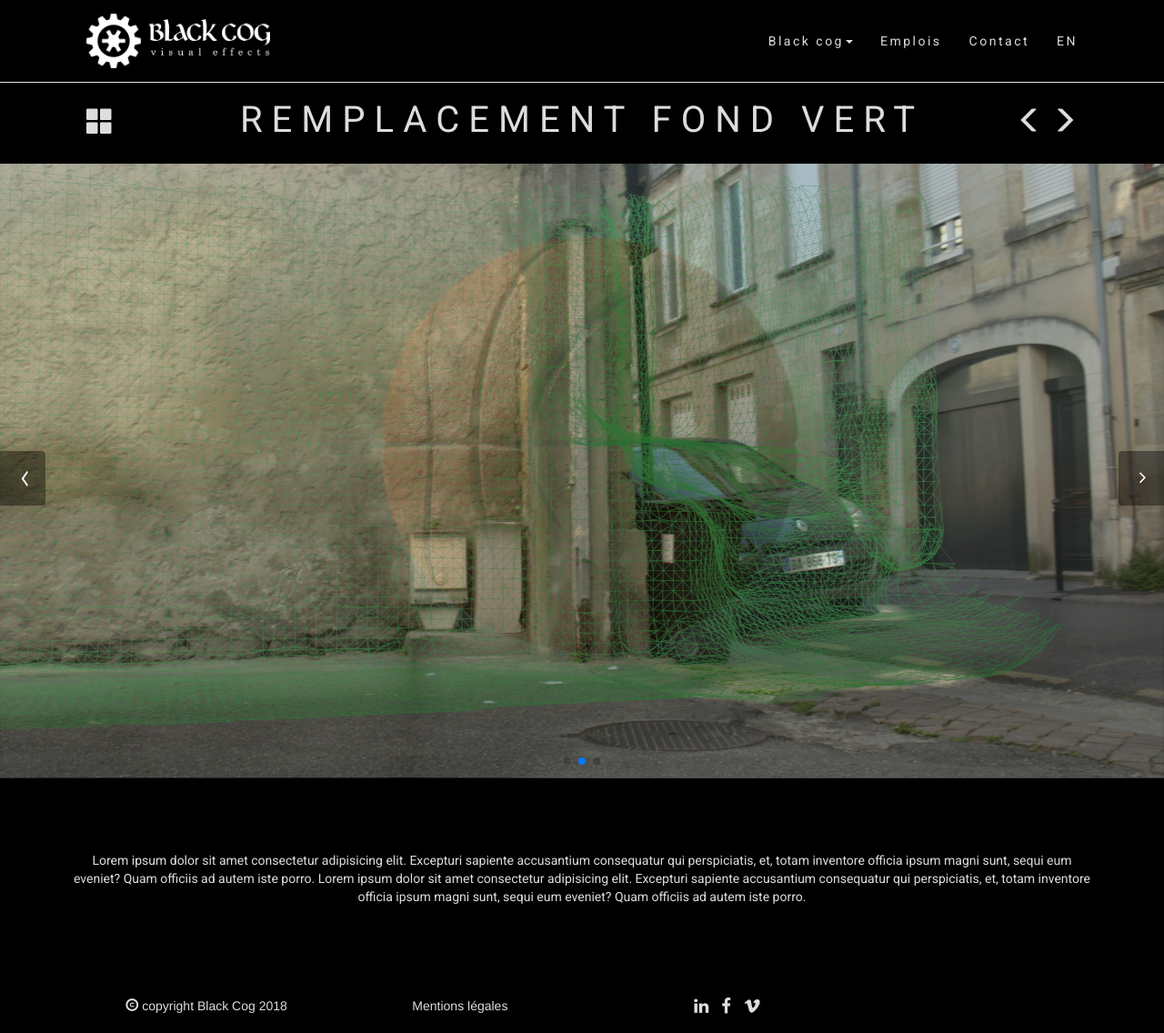
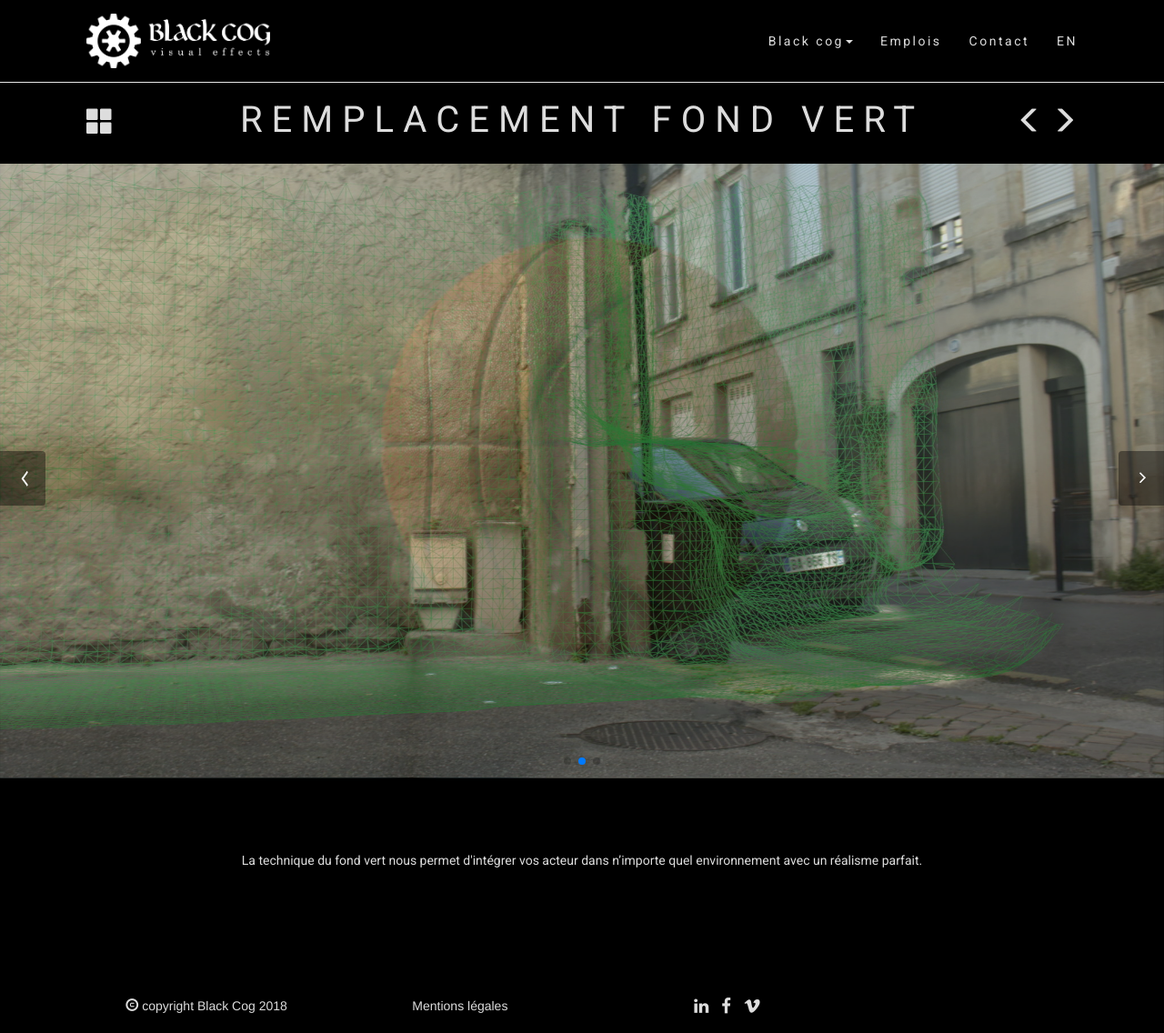
Before and after one commit to christiansen-merel/bookish-fortnight, a Jekyll site: the page built from fr/remplacement-fond-vert.html, in a window 1280 px wide. Shown: the whole page at 91% size. Built offline with Jekyll 4.4.1, drawn with Linux system fonts in a browser that asks for light colours; nearby versions of some CDN libraries; library files that are not in the unit come from our copies.

Commit message:
Update remplacement-fond-vert.html

```diff
--- a/fr/remplacement-fond-vert.html
+++ b/fr/remplacement-fond-vert.html
@@ -13,7 +13,4 @@ precedent: motion-design
 suivant: supervisation-plateau
 ---
 
-<p>Lorem ipsum dolor sit amet consectetur adipisicing elit. Excepturi sapiente accusantium consequatur
-    qui perspiciatis, et, totam inventore officia ipsum magni sunt, sequi eum eveniet? Quam officiis ad autem iste porro.
-Lorem ipsum dolor sit amet consectetur adipisicing elit. Excepturi sapiente accusantium consequatur
-    qui perspiciatis, et, totam inventore officia ipsum magni sunt, sequi eum eveniet? Quam officiis ad autem iste porro.</p>
+<p>La technique du fond vert nous permet d'intégrer vos acteur dans n’importe quel environnement avec un réalisme parfait.</p>
```
